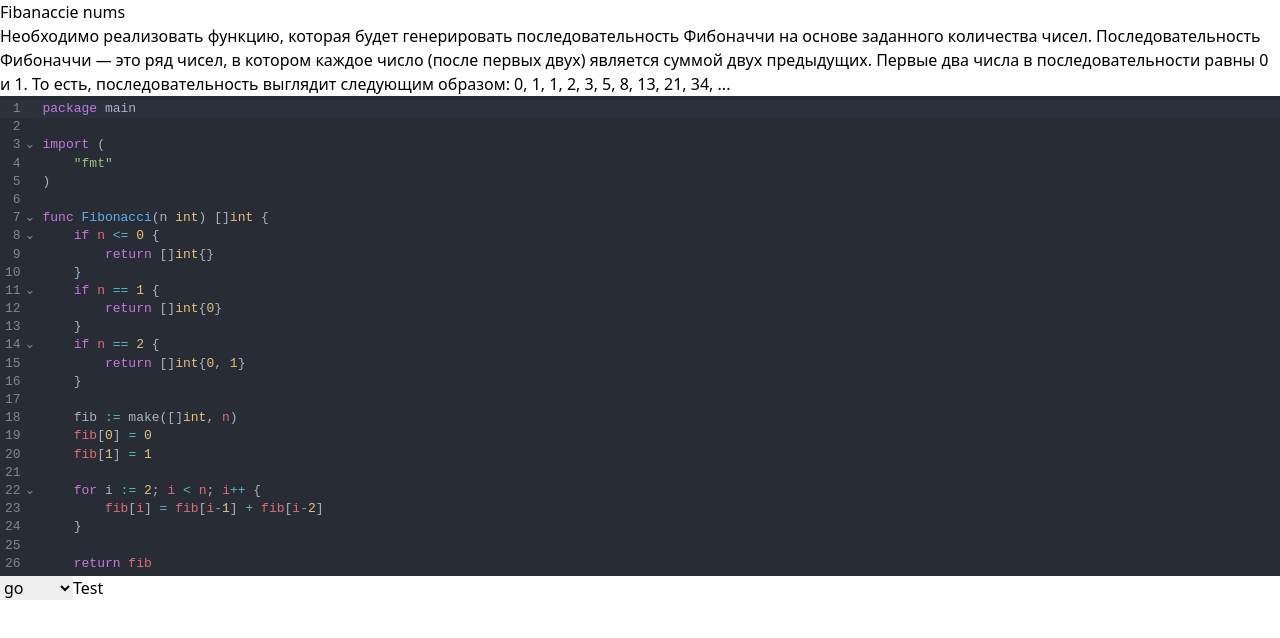
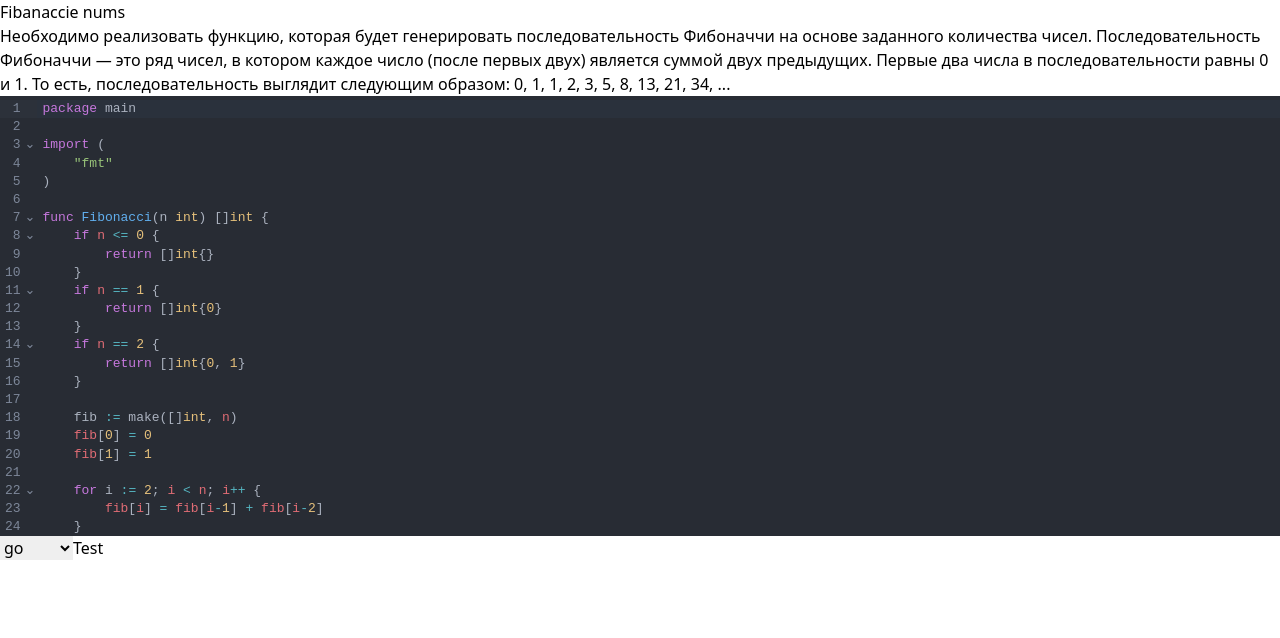
Before and after one commit to Jhon-Crow/code-editor-react, a React (Vite) app: page / in a window 1280 px wide. Shown: the top 638 px of the page. Built offline with nearby package versions, Linux system fonts and the light colour scheme.

Commit message:
micro fix

```diff
--- a/src/entities/ApiResponseText/ui/ApiResponseText.tsx
+++ b/src/entities/ApiResponseText/ui/ApiResponseText.tsx
@@ -13,8 +13,6 @@ export const ApiResponseText = (props: ApiResponseProps) => {
 
     return res && (
         <div className={`p-4 rounded-md ${bgClass} ${shadowClass} shadow-lg`}>
-            {/*  todo  +svg*/}
-
             <h1 className={`text-lg font-bold ${textClass}`}>{res.status}</h1>
             <p className={textClass}>{res.status === 'success' ? res.output : res.error}</p>
         </div>
--- a/src/features/TestButton/ui/TestButton.tsx
+++ b/src/features/TestButton/ui/TestButton.tsx
@@ -33,7 +33,6 @@ export const TestButton = (props: TestButtonProps) => {
             `}
         >
             Test
-        {/*  todo  +svg*/}
         </button>
     );
 };
--- a/src/pages/Main/ui/Main.tsx
+++ b/src/pages/Main/ui/Main.tsx
@@ -8,7 +8,6 @@ import {TaskText} from "@/entities/TaskText";
 import {TestButton} from "@/features/TestButton";
 import {ApiResponseText} from "@/entities/ApiResponseText";
 import {ApiResponseObjInterface} from "@/entities/ApiResponseText/type/ApiResponseObjInterface.ts";
-
 
 type TLanguage = 'go' | 'python';
 type Ttheme = 'dark' | 'light';
@@ -57,7 +56,7 @@ export const Main = (props: MainProps) => {
     const [apiRes, setApiRes] = useState<ApiResponseObjInterface>();
     return (
         <main
-            className={`${theme === 'dark' ? 'bg-slate-800' : null}
+            className={`${theme === 'dark' ? 'bg-slate-800' : 'bg-gray-50'}
             flex flex-col min-h-screen justify-start gap-1.5
             p-2`}
         >
@@ -71,7 +70,7 @@ export const Main = (props: MainProps) => {
                 />
 
             <CodeSpace
-                maxHeight='60vh'
+                maxHeight='55vh'
                 value={code}
                 setValue={setCode}
                 language={languagesMap[selectedLang]}
```
